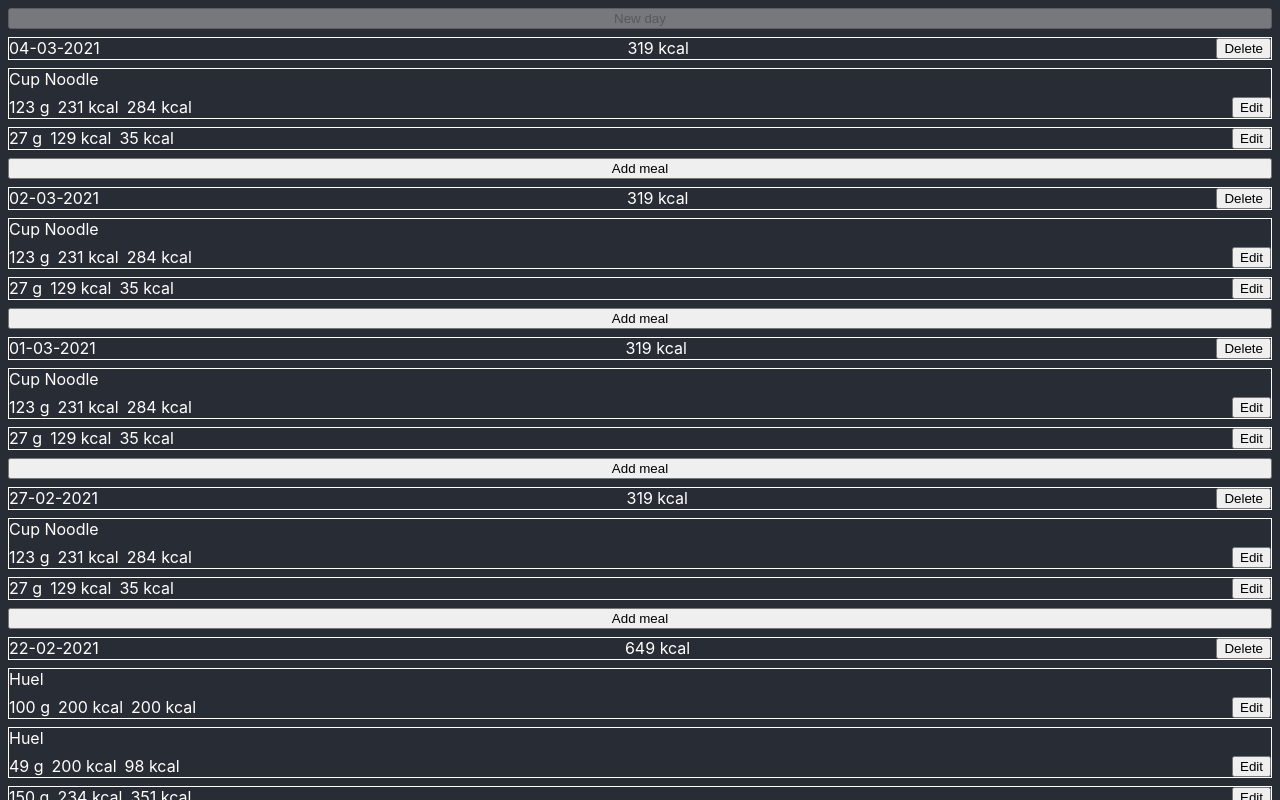
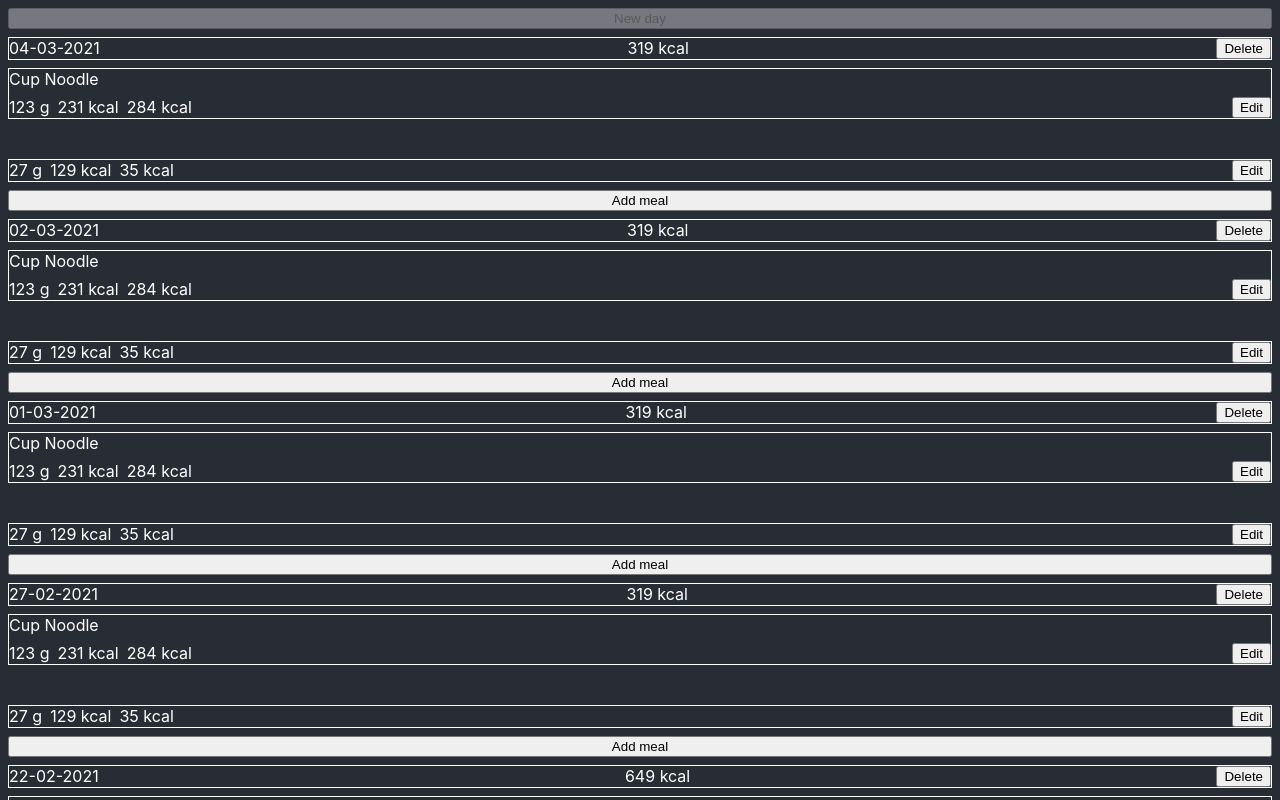
Before and after one commit to robertkirsz/calories, a React (Create React App) app: page / in a window 1280 px wide. Shown: the top 800 px of the page. Built offline with nearby package versions, Linux system fonts and the light colour scheme.

Commit message:
Add styled-components ❤️

```diff
--- a/package.json
+++ b/package.json
@@ -10,10 +10,12 @@
     "@types/node": "^12.0.0",
     "@types/react": "^17.0.0",
     "@types/react-dom": "^17.0.0",
+    "@types/styled-components": "^5.1.7",
     "dayjs": "^1.10.4",
     "react": "^17.0.1",
     "react-dom": "^17.0.1",
     "react-scripts": "4.0.3",
+    "styled-components": "^5.2.1",
     "typescript": "^4.1.2",
     "web-vitals": "^1.0.1"
   },
--- a/src/components/Day.tsx
+++ b/src/components/Day.tsx
@@ -1,4 +1,5 @@
 import { useState } from 'react'
+import styled from 'styled-components/macro'
 import dayjs from 'dayjs'
 
 import type { DayInterface } from 'types'
@@ -39,11 +40,11 @@ export default function Day({ day, onDeleteDay }: Props) {
           <button onClick={toggleDeleteConfirmationModal}>Delete</button>
         </nav>
 
-        <div className="meals-list">
+        <MealsList>
           {day.meals.map(meal => (
             <Meal key={meal.id} meal={meal} />
           ))}
-        </div>
+        </MealsList>
 
         <button>Add meal</button>
       </div>
@@ -52,12 +53,31 @@ export default function Day({ day, onDeleteDay }: Props) {
         show={showDeleteConfirmation}
         onClose={toggleDeleteConfirmationModal}
       >
-        <div className="delete-day-modal list-top">
+        <DeleteDayModal>
           <span>You sure?</span>
           <button onClick={confirmDeleteDay}>Yes</button>
           <button onClick={toggleDeleteConfirmationModal}>No</button>
-        </div>
+        </DeleteDayModal>
       </Modal>
     </>
   )
 }
+
+const MealsList = styled.div`
+  display: flex;
+  flex-direction: column;
+
+  > *:not(:first-child) {
+    margin-top: 40px;
+  }
+`
+
+const DeleteDayModal = styled.div`
+  display: flex;
+  flex-direction: column;
+  align-items: center;
+
+  > *:not(:first-child) {
+    margin-top: 16px;
+  }
+`
--- a/src/components/Meal.tsx
+++ b/src/components/Meal.tsx
@@ -13,7 +13,7 @@ export default function Meal({ meal }: Props) {
 
   return (
     <>
-      <div className="meal" data-testid="Meal">
+      <div className="meal list-top" data-testid="Meal">
         {meal.name && <span>{meal.name}</span>}
         <div className="values">
           <span>{meal.consumedGrams} g</span>
--- a/src/index.css
+++ b/src/index.css
@@ -20,6 +20,15 @@ body {
   margin-top: 8px;
 }
 
+.list-top {
+  display: flex;
+  flex-direction: column;
+}
+
+.list-top > *:not(:first-child) {
+  margin-top: 8px;
+}
+
 .day {
   display: flex;
   flex-direction: column;
@@ -35,23 +44,8 @@ body {
   border: 1px solid;
 }
 
-.meals-list {
-  display: flex;
-  flex-direction: column;
-}
-
-.meals-list > *:not(:first-child) {
-  margin-top: 8px;
-}
-
 .meal {
-  display: flex;
-  flex-direction: column;
   border: 1px solid;
-}
-
-.meal > *:not(:first-child) {
-  margin-top: 8px;
 }
 
 .meal .values {
@@ -116,16 +110,3 @@ body {
     opacity: 0;
   }
 }
-
-.delete-day-modal {
-  align-items: center;
-}
-
-.list-top {
-  display: flex;
-  flex-direction: column;
-}
-
-.list-top > *:not(:first-child) {
-  margin-top: 8px;
-}
```
Also changed, not shown: 1 other file (tests, documents, lock files or other folders).
